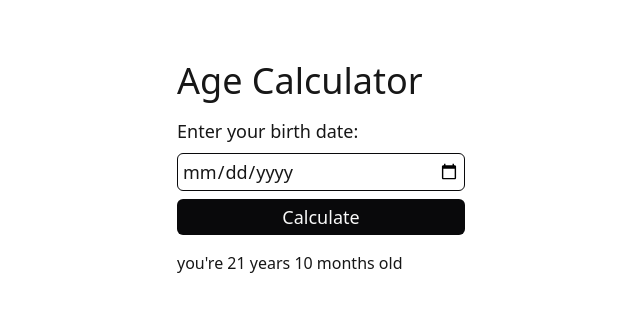
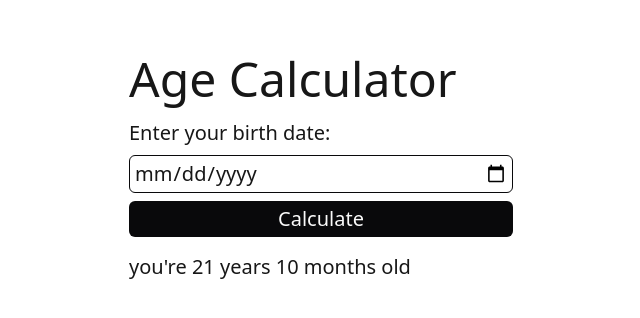
Before and after one commit to Domanskey/age-calculator, a Next.js app: page / in a window 1280 px wide. Shown: the part 232-550 px from the top of the page, without its empty margins (319-959 px from the left). Built offline with nearby package versions, Linux system fonts and the light colour scheme.

Commit message:
feat: add tablet styling

```diff
--- a/app/page.js
+++ b/app/page.js
@@ -3,8 +3,8 @@ import Form from "next/form";
 export default function Home() {
   return (
     <main className="">
-      <h1 className="mb-4 text-4xl">Age Calculator</h1>
-      <form className="text-md mb-4 flex min-w-2xs flex-col gap-2 text-lg">
+      <h1 className="mb-4 text-4xl sm:text-5xl">Age Calculator</h1>
+      <form className="text-md mb-4 flex min-w-2xs flex-col gap-2 text-lg sm:min-w-96 sm:text-xl">
         <label htmlFor="date">Enter your birth date:</label>
         <input
           className="rounded-md border border-zinc-950 p-1 dark:border-zinc-50"
@@ -19,7 +19,7 @@ export default function Home() {
           Calculate
         </button>
       </form>
-      <p>you're 21 years 10 months old</p>
+      <p className="sm:text-xl">you're 21 years 10 months old</p>
     </main>
   );
 }
```
